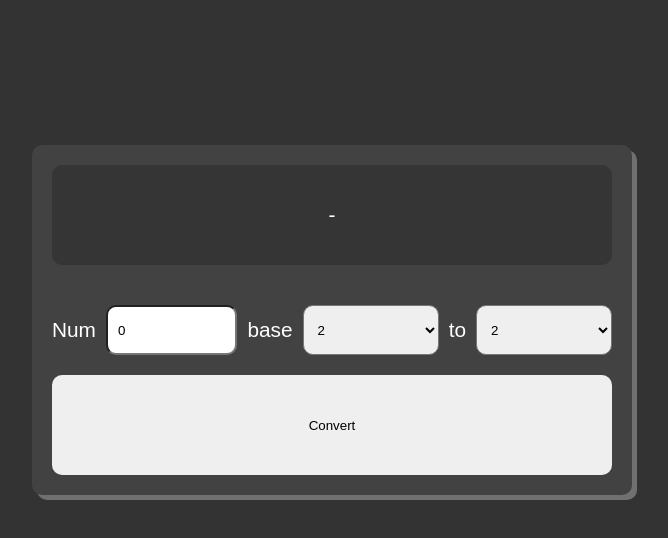
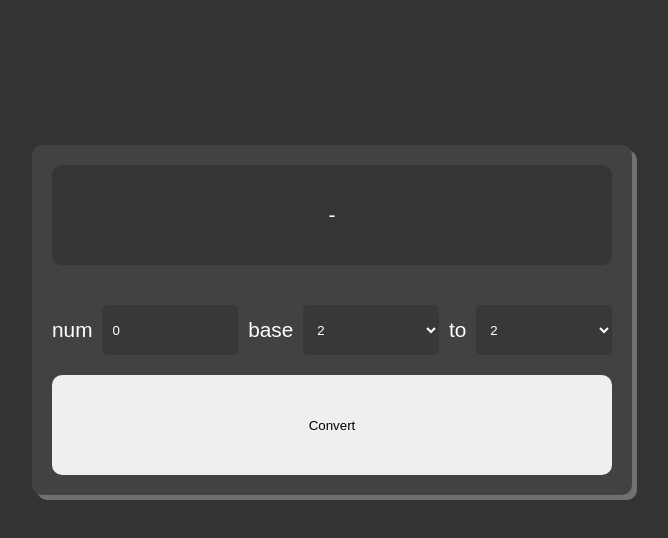
Before and after one commit to CaptzDevs/baseNumber_convertor, a plain HTML site: page index.html in a window 1280 px wide. Shown: the whole page, without its empty margins (308-976 px from the left). Drawn offline with Linux system fonts and the light colour scheme.

```diff
--- a/index.html
+++ b/index.html
@@ -89,15 +89,29 @@
     input {
         width: 50%;
         height: 50px;
-        border-radius: 10px;
-        padding-left: 10px;
+        padding: 0px 10px;
+        border-radius: 5px;
+        border: none;
+        background: #383838;
+        color: white;
+
+
     }
     select{
         width: 50%;
         height: 50px;
-        border-radius: 10px;
         padding: 0px 10px;
+        border-radius: 5px;
+        border: none;
+        background: #383838;
+        color: white;
+
     }
+    option{
+        background: none;
+
+    }
+
     #result{
         width: 100%;
         height: 100px;
@@ -141,7 +155,7 @@
         <span id="error_log"></span>
         <form action="">
             <div class="form-group">
-                <label for="">Num</label>
+                <label for="">num</label>
                 <input type="text" value="0" id="num">
                 <label for="">base</label>
                 <select name="" id="base">
@@ -227,5 +241,5 @@
     </main>
 
 </body>
-<script src="../ConvertBase/tobase.js"></script>
+<script src="../ConvertBase/convertBase.js"></script>
 </html>
```
Also changed, not shown: convertBase.js (renamed from tobase.js, +8 -6 lines).
